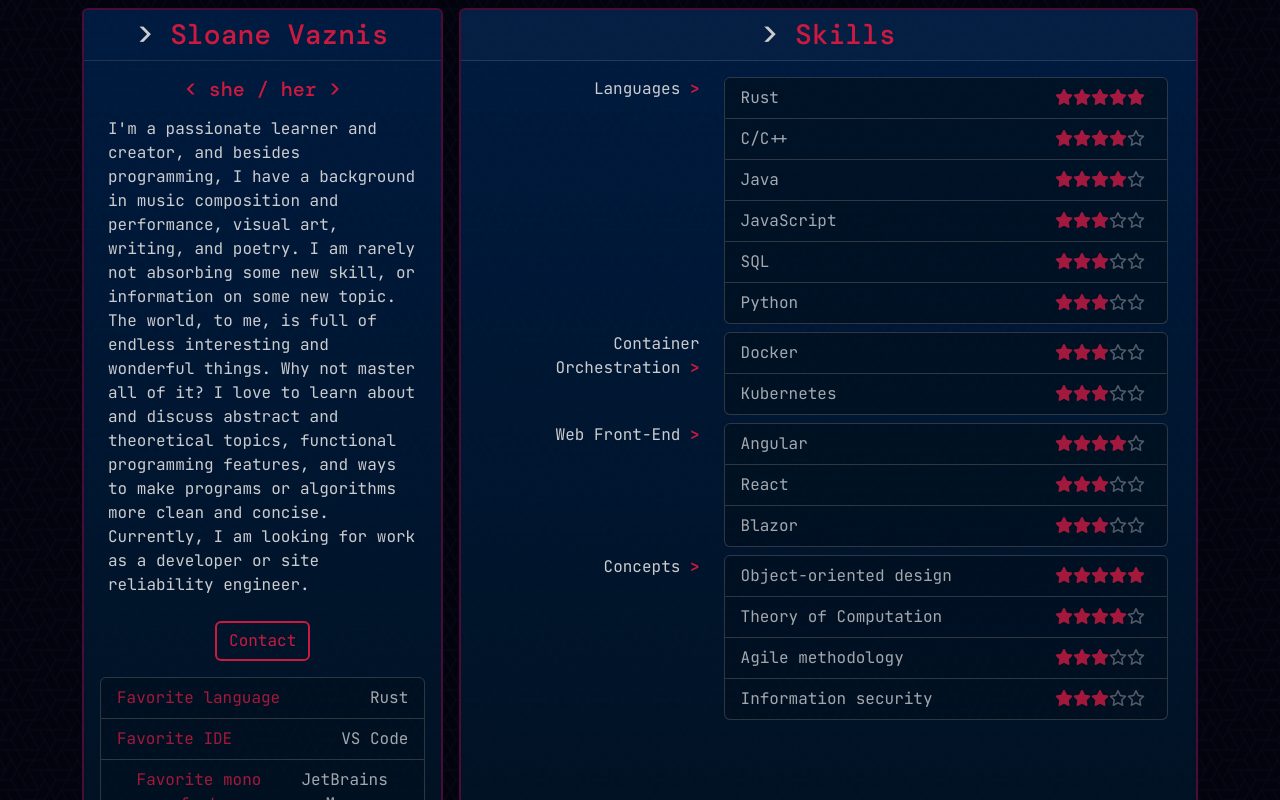
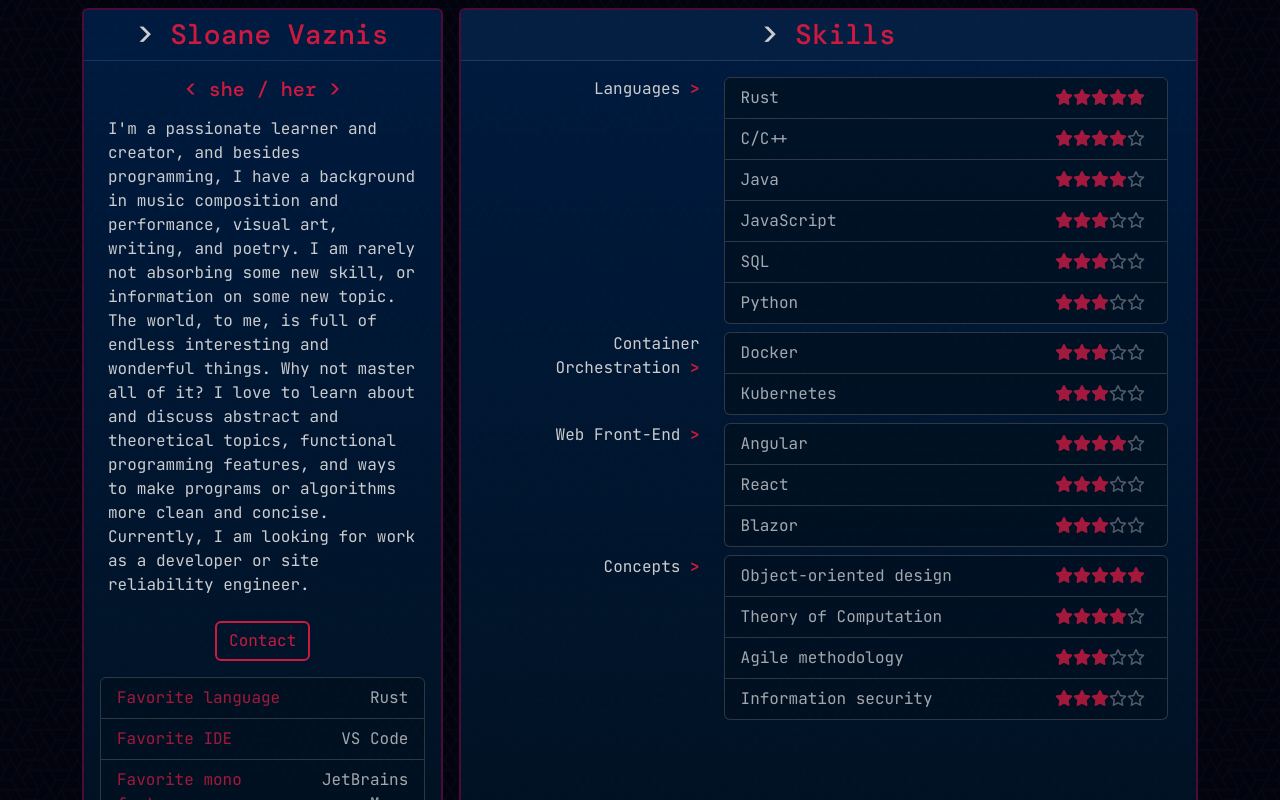
Before and after one commit to joculatrix/web_resume, an Angular app: page / in a window 1280 px wide. Built offline with nearby package versions, Linux system fonts and the light colour scheme; a web font is replaced by a local one.

Commit message:
Fix alignment of text in `about`.

```diff
--- a/src/app/templates/about.component.html
+++ b/src/app/templates/about.component.html
@@ -8,8 +8,8 @@
             <div class="list-group sv-bg-dark mt-3">
                 @for (tidbit of tidbits; track $index) {
                     <a class="list-group-item list-group-item-action d-flex justify-content-between">
-                        <span class="text-accent text-bold">{{ tidbit[0] }}</span>
-                        <span>{{ tidbit[1] }}</span>
+                        <span class="text-accent text-bold text-start">{{ tidbit[0] }}</span>
+                        <span class="text-end">{{ tidbit[1] }}</span>
                     </a>
                 }
             </div>
```
